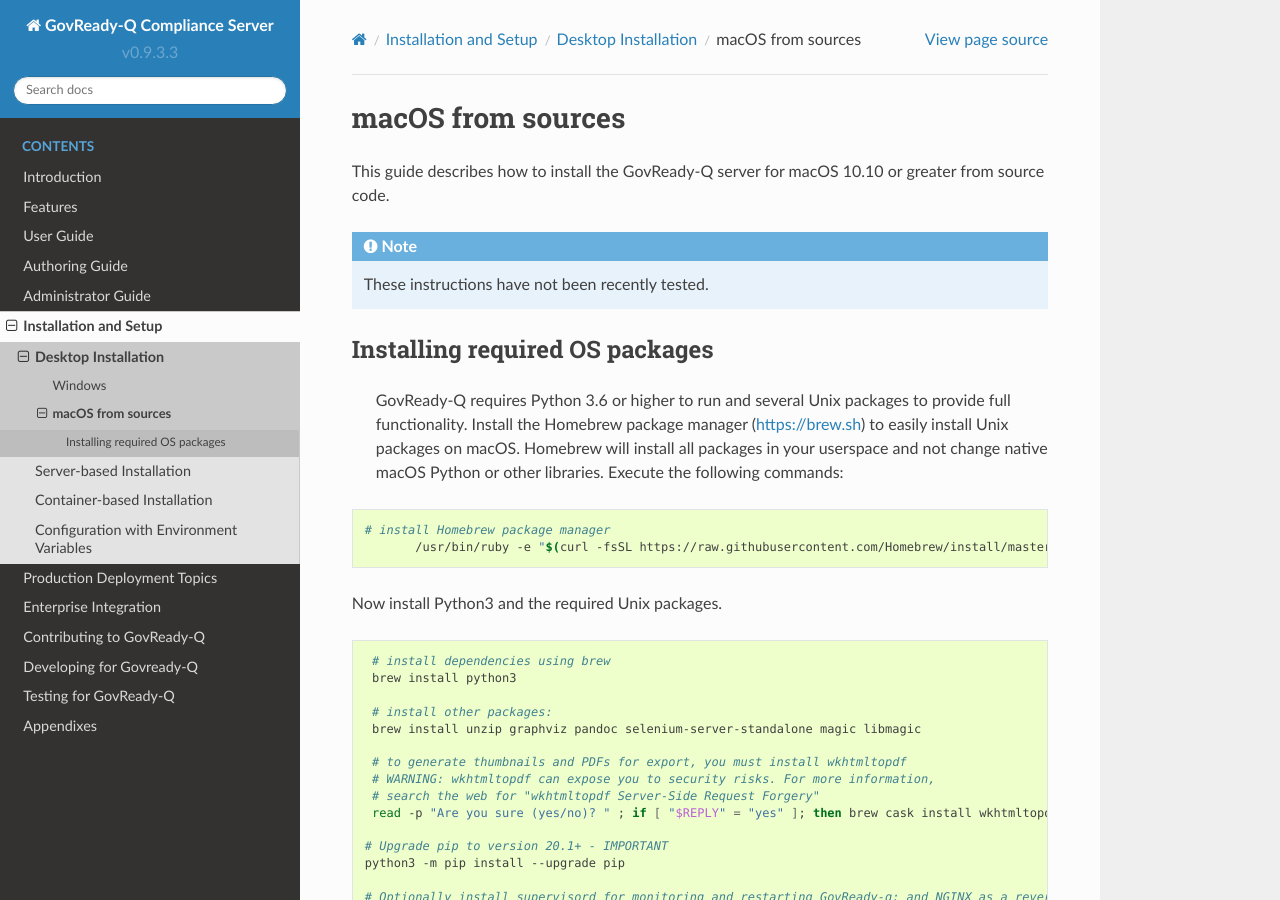
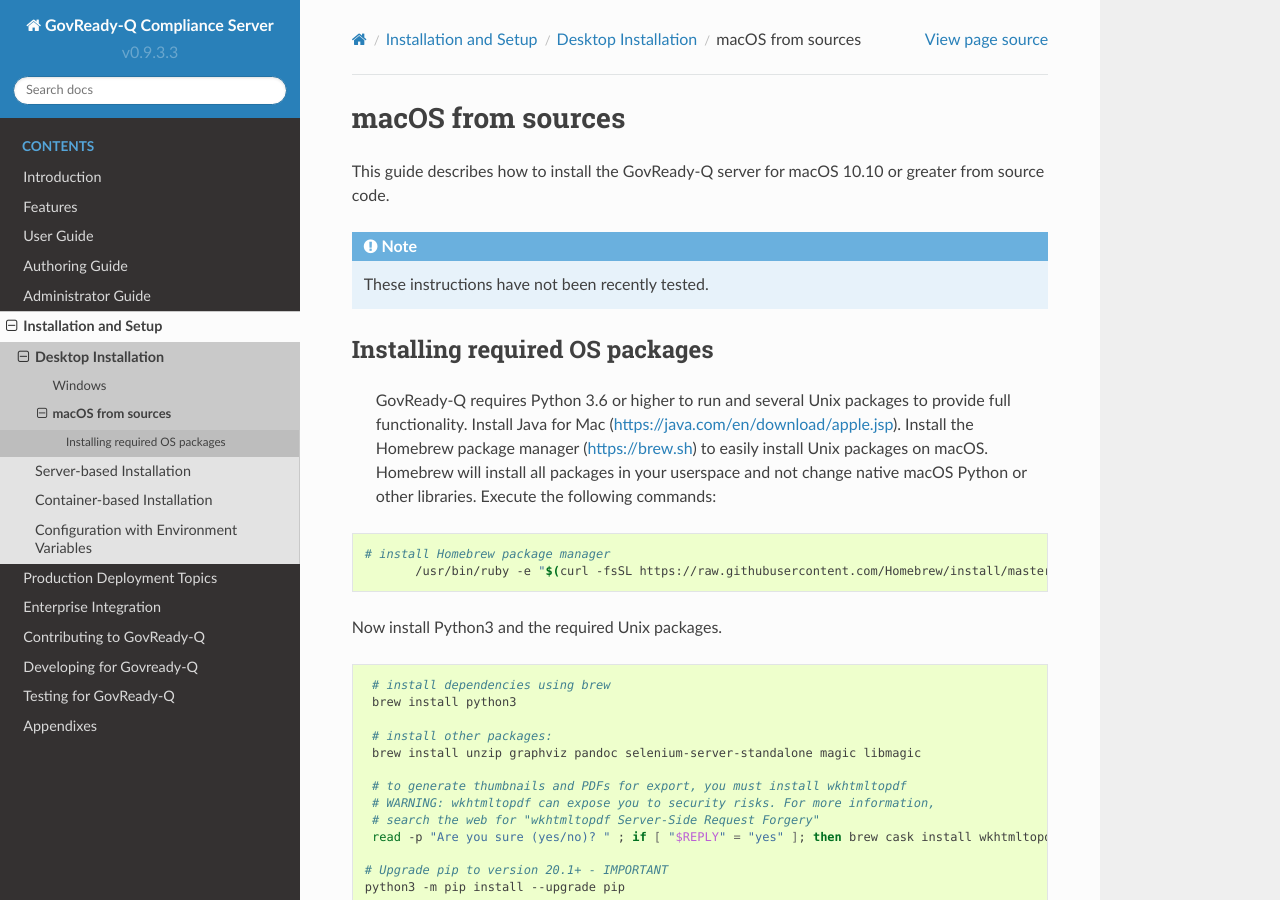
Before and after one commit to GovReady/govready-q-docs, a Sphinx documentation site: the page built from source/installation-and-setup/desktop-installation/macos.rst, in a window 1280 px wide and 900 px high. Built offline with Sphinx 7.4.7 and the Read the Docs theme 2.0.0, drawn with Linux system fonts in a browser that asks for light colours.

Commit message:
avoid  java run time  issue by making sure they know to install Java for mac

```diff
--- a/source/installation-and-setup/desktop-installation/macos.rst
+++ b/source/installation-and-setup/desktop-installation/macos.rst
@@ -14,7 +14,7 @@
 Installing required OS packages
 -------------------------------
 
- GovReady-Q requires Python 3.6 or higher to run and several Unix packages to provide full functionality. Install the Homebrew package manager (https://brew.sh) to easily install Unix packages on macOS. Homebrew will install all packages in your userspace and not change native macOS Python or other libraries. Execute the following commands:
+ GovReady-Q requires Python 3.6 or higher to run and several Unix packages to provide full functionality. Install Java for Mac (https://java.com/en/download/apple.jsp). Install the Homebrew package manager (https://brew.sh) to easily install Unix packages on macOS. Homebrew will install all packages in your userspace and not change native macOS Python or other libraries. Execute the following commands:
 
 .. code:: bash
 
```
